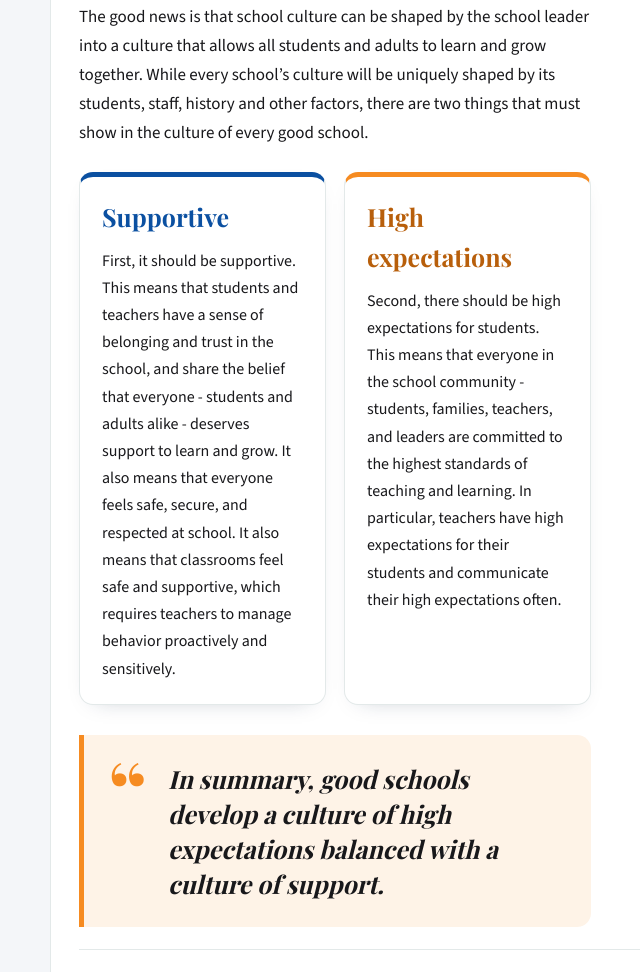
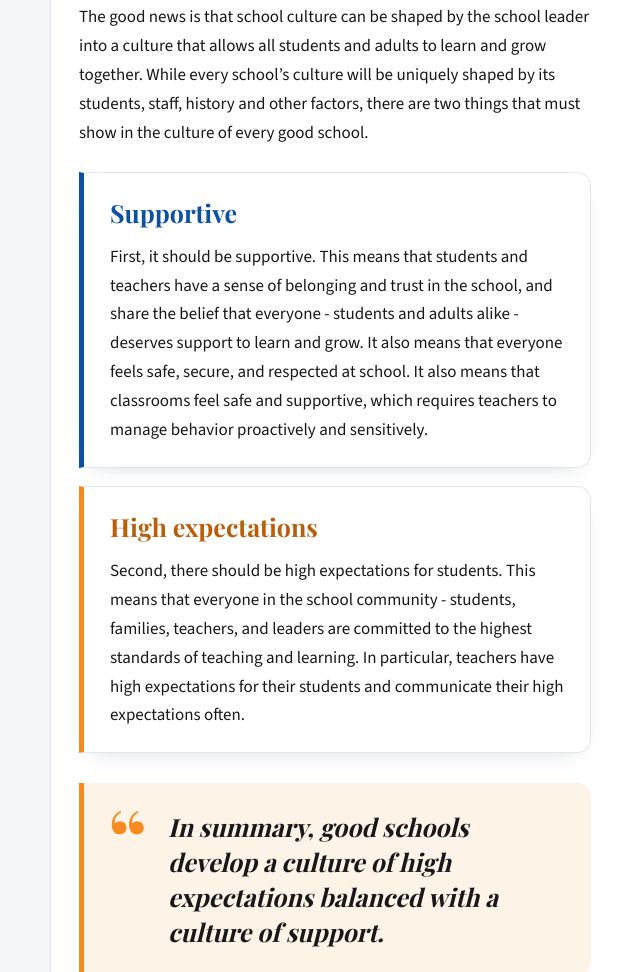
Before and after one commit to Derrick-Trek/gsl-portal-test, a plain HTML site: page review/school-culture.html in a window 1280 px wide. Shown: the part 1107-2079 px from the top of the page, without its empty margins (273-913 px from the left). Drawn offline with nearby package versions, Linux system fonts and the light colour scheme; a web font is replaced by a local one.

Commit message:
Test site: School Culture pair cards stacked at full width
Co-Authored-By: Claude Opus 5.5 <noreply@anthropic.com>

```diff
--- a/review/review.css
+++ b/review/review.css
@@ -131,9 +131,9 @@ body:has(.hero.live) .sp-div{height:1px;background:rgba(255,255,255,.4);margin:4
 .sc3-about p.sc2-sum{margin-top:30px}
 /* 27 Nov 'all five': pair cards, summary highlight, larger text, tiles stay in view */
 .sc3-about p{font-size:17px}
-.sc3-pair{display:grid;grid-template-columns:1fr 1fr;gap:18px;margin:24px 0 0}
-.sc3-pair .pc{background:#fff;border:1px solid #E3E9E9;border-top:5px solid var(--pc);border-radius:14px;padding:20px 22px 22px;box-shadow:0 8px 22px -16px rgba(20,40,70,.35)}
-.sc3-pair h3{font-family:'Playfair Display',Georgia,serif;font-size:25px;color:var(--pct,var(--pc));margin:0 0 10px}.sc3-pair p{margin:0;font-size:16px}.sc3-pair strong{font-weight:400}
+.sc3-pair{display:grid;grid-template-columns:1fr;gap:18px;margin:24px 0 0}
+.sc3-pair .pc{background:#fff;border:1px solid #E3E9E9;border-left:5px solid var(--pc);border-radius:0 14px 14px 0;padding:20px 26px 22px;box-shadow:0 8px 22px -16px rgba(20,40,70,.35)}
+.sc3-pair h3{font-family:'Playfair Display',Georgia,serif;font-size:25px;color:var(--pct,var(--pc));margin:0 0 10px}.sc3-pair p{margin:0;font-size:17px}.sc3-pair strong{font-weight:400}
 .sc3-about p.sc2-sum{position:relative;margin:30px 0 0;padding:26px 30px 26px 84px;border:0;border-left:5px solid #F68B21;border-radius:0 14px 14px 0;background:#FEF3E7;font-size:25px;line-height:1.4}
 .sc3-about p.sc2-sum::before{content:"“";position:absolute;left:24px;top:12px;font-family:'Playfair Display',Georgia,serif;font-style:normal;font-size:84px;line-height:1;color:#F68B21}
 .sc3-side .rc .band{padding:9px 18px 8px}.sc3-side .rc .band .num{font-size:30px}.sc3-side .rc .t{padding-top:11px}.sc3-side .rc .go{padding:9px 18px 13px}
--- a/review/school-culture.html
+++ b/review/school-culture.html
@@ -2,7 +2,7 @@
 <title>School Culture · GSL portal test</title>
 <link rel="preconnect" href="https://fonts.googleapis.com"><link href="https://fonts.googleapis.com/css2?family=Playfair+Display:ital,wght@0,700;0,800;1,700;1,800&family=Source+Sans+3:wght@400;600;700;900&display=swap" rel="stylesheet">
 <link rel="stylesheet" href="https://cdnjs.cloudflare.com/ajax/libs/font-awesome/6.5.2/css/all.min.css">
-<link rel="stylesheet" href="review.css?v=20261127141117"></head><body>
+<link rel="stylesheet" href="review.css?v=20261127142410"></head><body>
 <div class="strip">Test page, not the live portal. <a href="index.html">All pages</a></div>
 <div class="sbar">We’re working on a refreshed look for the portal. You may notice a few changes along the way. Thanks for your patience!<span class="sbar-x" aria-hidden="true">×</span></div>
 <header class="top"><a href="index.html"><img src="img/logo.png" alt="Global School Leaders" class="logo"></a>
```
Also changed, not shown: review/coaching.html (+1 -1 lines), review/connecting.html (+1 -1 lines), review/home-1.html (+1 -1 lines), review/home-2.html (+1 -1 lines), review/index.html (+1 -1 lines), review/on-the-job.html (+1 -1 lines), review/research.html (+1 -1 lines), review/school-culture-2.html (+1 -1 lines), review/school-culture-3.html (+1 -1 lines), review/training.html (+1 -1 lines).
